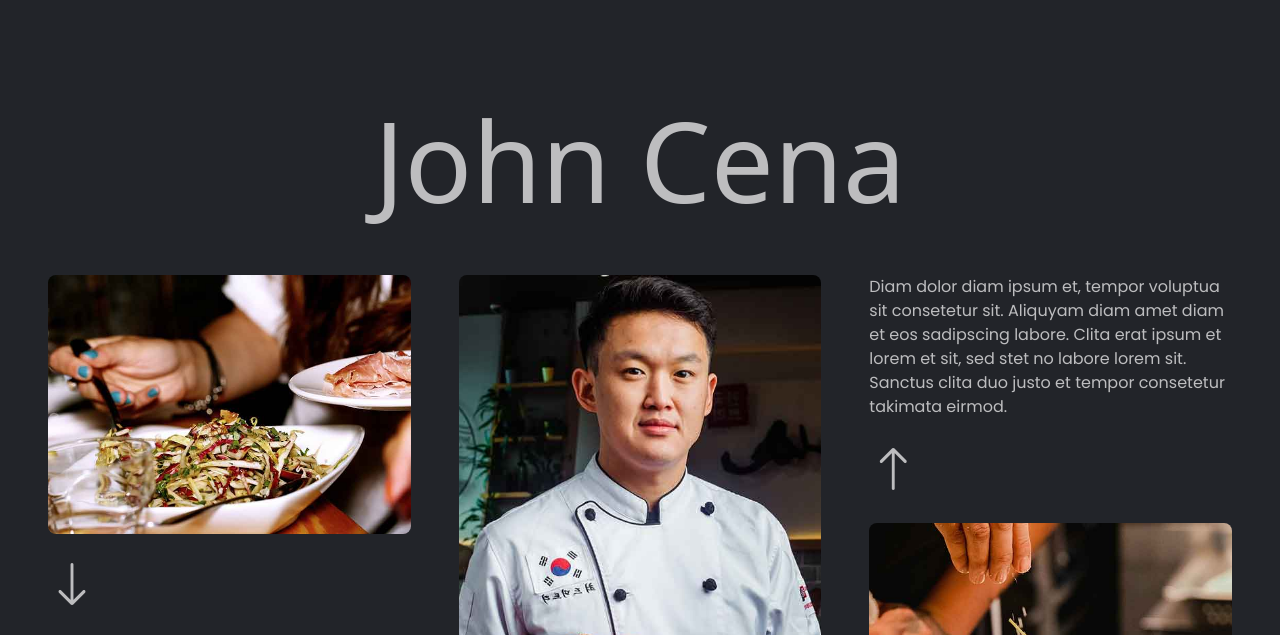
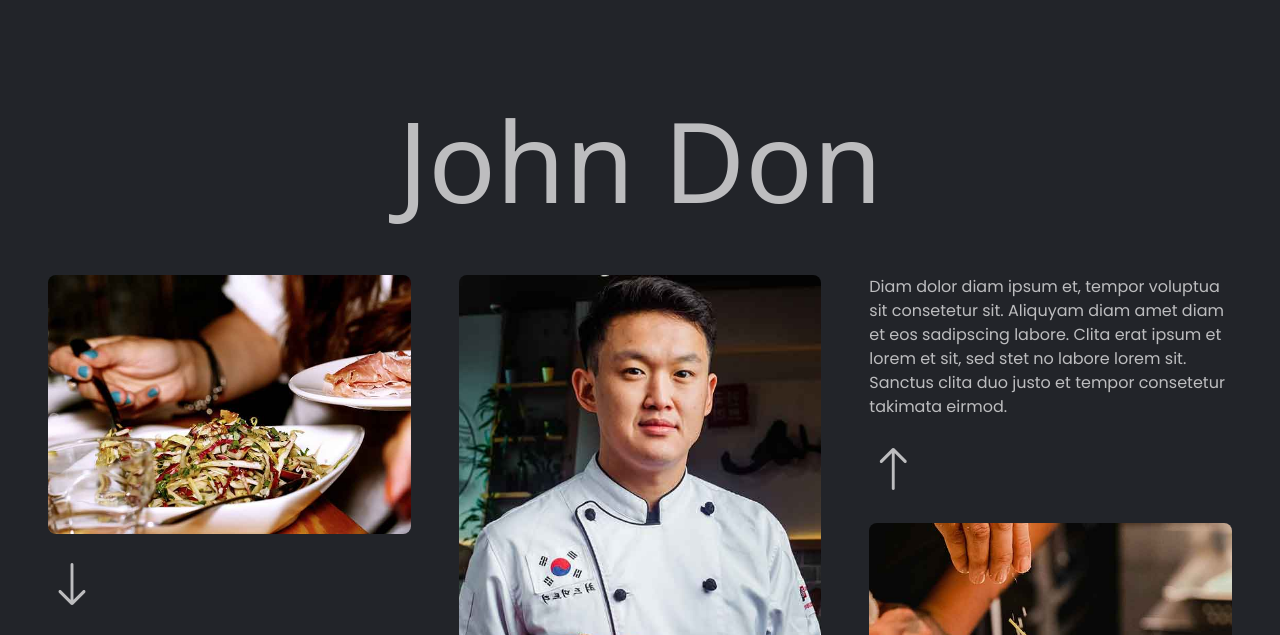
Before and after one commit to ssm1990/github-s3-codepipeline-workshop, a plain HTML site: page index.html in a window 1280 px wide. Shown: the part 149-784 px from the top of the page. Drawn offline with nearby package versions, Linux system fonts and the light colour scheme; a web font is replaced by a local one.

Commit message:
Update index.html

```diff
--- a/index.html
+++ b/index.html
@@ -112,7 +112,7 @@
     <div class="container-fluid p-5 mb-5 bg-dark text-secondary">
         <div class="row g-5 py-5">
             <div class="col-12 wow fadeIn" data-wow-delay="0.1s">
-                <h1 class="display-1 text-secondary text-center mb-0">John Cena</h1>
+                <h1 class="display-1 text-secondary text-center mb-0">John Don</h1>
             </div>
             <div class="col-lg-4 wow fadeIn" data-wow-delay="0.1s">
                 <img class="img-fluid rounded mb-3" src="img/hero-2.jpg">
```
